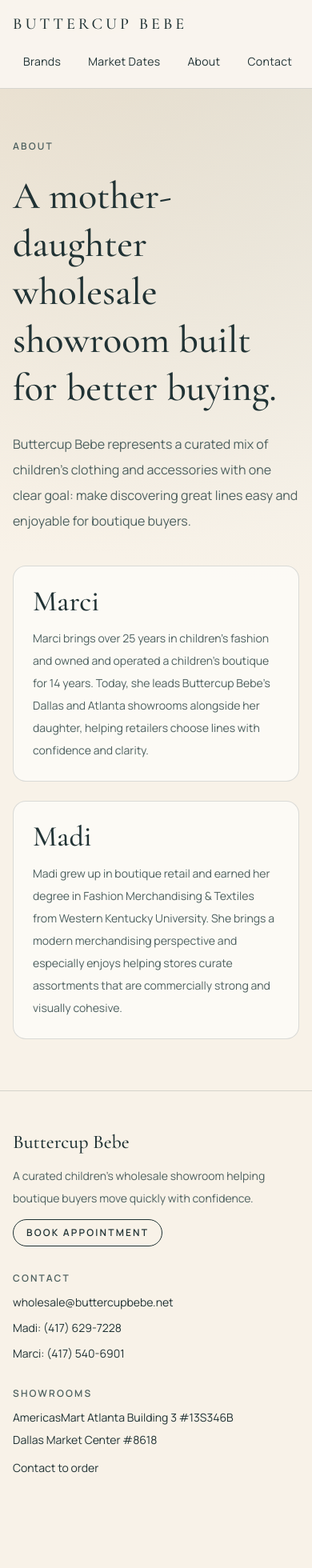
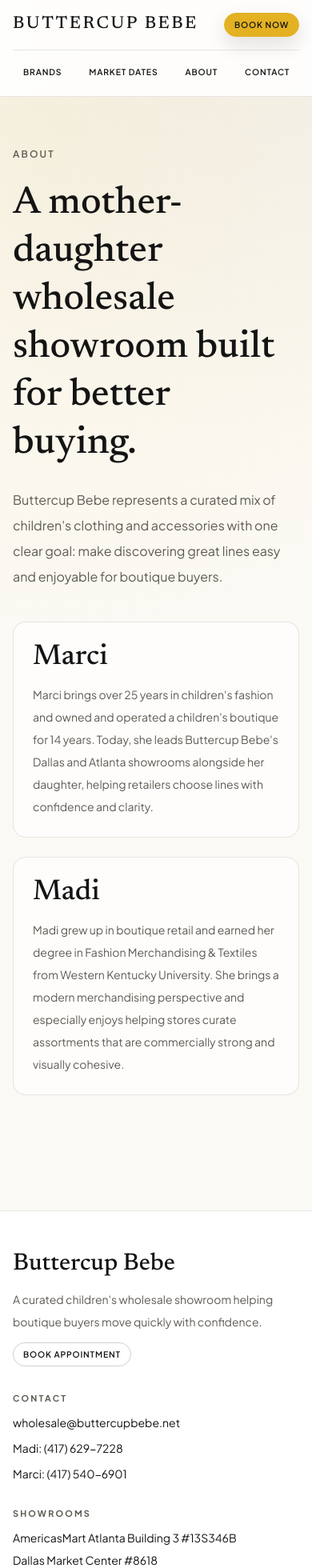
Before and after one commit to searchingforj/buttercupbebe-site, a Next.js app: page /about in a window 390 px wide. Shown: the top 1960 px of the page at 80% size. Before the commit the page ends 1894 px from the top, so only its background shows below. Built offline with nearby package versions, Linux system fonts and the light colour scheme.

Commit message:
feat(ui): add reusable button system and editorial theme foundation

```diff
--- a/src/app/globals.css
+++ b/src/app/globals.css
@@ -1,17 +1,23 @@
 @import "tailwindcss";
 
 :root {
-  --surface: #f8f2e8;
-  --surface-strong: #efe4d2;
-  --surface-overlay: #fbf7f1;
-  --ink-strong: #203234;
-  --ink-muted: #4d605f;
-  --border-soft: rgba(32, 50, 52, 0.16);
+  --background: #fcfaf5;
+  --surface: #ffffff;
+  --surface-strong: #f7f3ea;
+  --surface-overlay: rgba(255, 255, 255, 0.88);
+  --ink-strong: #141414;
+  --ink-muted: #5f5b53;
+  --line: rgba(20, 20, 20, 0.1);
+  --line-strong: rgba(20, 20, 20, 0.2);
+  --accent: #e3b122;
+  --accent-strong: #cc9b11;
+  --button-on-accent: #17130b;
+  --border-soft: var(--line);
 }
 
 @theme inline {
-  --font-sans: var(--font-manrope);
-  --font-display: var(--font-cormorant);
+  --font-sans: var(--font-body);
+  --font-display: var(--font-display);
 }
 
 * {
@@ -25,21 +31,65 @@
 body {
   margin: 0;
   min-height: 100vh;
-  background:
-    radial-gradient(circle at 20% -10%, rgba(223, 199, 167, 0.5), transparent 42%),
-    radial-gradient(circle at 90% 0%, rgba(194, 215, 220, 0.32), transparent 38%),
-    var(--surface);
   color: var(--ink-strong);
-  font-family: var(--font-manrope), sans-serif;
+  font-family: var(--font-body), sans-serif;
+  background-color: var(--background);
+  background-image:
+    radial-gradient(circle at 14% 8%, rgba(227, 177, 34, 0.09), transparent 34%),
+    radial-gradient(circle at 88% -4%, rgba(0, 0, 0, 0.045), transparent 30%),
+    radial-gradient(rgba(20, 20, 20, 0.018) 0.6px, transparent 0.6px);
+  background-size: auto, auto, 3px 3px;
 }
 
 .font-display {
-  font-family: var(--font-cormorant), serif;
+  font-family: var(--font-display), serif;
 }
 
 a {
   color: inherit;
   text-decoration: none;
+}
+
+.section-eyebrow {
+  color: var(--ink-muted);
+  font-size: 0.68rem;
+  font-weight: 700;
+  letter-spacing: 0.2em;
+  text-transform: uppercase;
+}
+
+.panel {
+  border: 1px solid var(--line);
+  border-radius: 1rem;
+  background: color-mix(in srgb, var(--surface) 96%, transparent);
+  box-shadow: 0 14px 34px rgba(20, 20, 20, 0.06);
+}
+
+.interactive-card {
+  transition: transform 0.25s ease, box-shadow 0.25s ease, border-color 0.25s ease;
+}
+
+.interactive-card:hover {
+  transform: translateY(-2px);
+  border-color: var(--line-strong);
+  box-shadow: 0 16px 40px rgba(20, 20, 20, 0.12);
+}
+
+.brand-card-overlay {
+  opacity: 0;
+  pointer-events: none;
+  transition: opacity 0.22s ease;
+}
+
+@media (hover: hover) and (pointer: fine) {
+  .brand-card:hover .brand-card-overlay {
+    opacity: 1;
+    pointer-events: auto;
+  }
+}
+
+:focus-visible {
+  outline: none;
 }
 
 @keyframes rise {
--- a/src/app/layout.tsx
+++ b/src/app/layout.tsx
@@ -1,18 +1,19 @@
 import type { Metadata } from "next";
-import { Cormorant_Garamond, Manrope } from "next/font/google";
+import { Newsreader, Plus_Jakarta_Sans } from "next/font/google";
 
 import { SiteFooter } from "@/components/site-footer";
 import { SiteHeader } from "@/components/site-header";
 
 import "./globals.css";
 
-const manrope = Manrope({
-  variable: "--font-manrope",
+const plusJakarta = Plus_Jakarta_Sans({
+  variable: "--font-body",
   subsets: ["latin"],
+  weight: ["400", "500", "600", "700"],
 });
 
-const cormorant = Cormorant_Garamond({
-  variable: "--font-cormorant",
+const newsreader = Newsreader({
+  variable: "--font-display",
   subsets: ["latin"],
   weight: ["500", "600", "700"],
 });
@@ -23,7 +24,7 @@
     template: "%s | Buttercup Bebe",
   },
   description:
-    "Premium wholesale children\'s showroom in Dallas and Atlanta for boutique retailers.",
+    "Premium wholesale children's showroom in Dallas and Atlanta for boutique retailers.",
 };
 
 export default function RootLayout({
@@ -33,7 +34,7 @@
 }>) {
   return (
     <html lang="en">
-      <body className={`${manrope.variable} ${cormorant.variable} antialiased`}>
+      <body className={`${plusJakarta.variable} ${newsreader.variable} antialiased`}>
         <SiteHeader />
         <main>{children}</main>
         <SiteFooter />
--- a/src/components/site-footer.tsx
+++ b/src/components/site-footer.tsx
@@ -7,13 +7,14 @@
   CONTACT_PHONES,
   SHOWROOM_LOCATIONS,
 } from "@/lib/constants";
+import { buttonStyles } from "@/components/ui/button";
 
 export function SiteFooter() {
   return (
-    <footer className="border-t border-[var(--border-soft)] bg-[var(--surface)]">
+    <footer className="mt-20 border-t border-[var(--line)] bg-[var(--surface)]">
       <div className="mx-auto grid max-w-7xl gap-8 px-4 py-12 sm:px-6 md:grid-cols-2 lg:grid-cols-[1.2fr_1fr_1fr] lg:px-10">
         <div className="space-y-3">
-          <p className="font-display text-2xl text-[var(--ink-strong)]">Buttercup Bebe</p>
+          <p className="font-display text-3xl text-[var(--ink-strong)]">Buttercup Bebe</p>
           <p className="max-w-md text-sm leading-7 text-[var(--ink-muted)]">
             A curated children&apos;s wholesale showroom helping boutique buyers move quickly with confidence.
           </p>
@@ -21,33 +22,33 @@
             href={BOOKING_URL}
             target="_blank"
             rel="noopener noreferrer"
-            className="inline-flex rounded-full border border-[var(--ink-strong)] px-4 py-2 text-xs font-semibold tracking-[0.18em] text-[var(--ink-strong)] transition hover:bg-[var(--ink-strong)] hover:text-[var(--surface)]"
+            className={buttonStyles({ variant: "secondary", size: "sm" })}
           >
-            BOOK APPOINTMENT
+            Book Appointment
           </a>
         </div>
 
         <div className="space-y-3">
-          <h2 className="text-xs font-semibold tracking-[0.18em] text-[var(--ink-muted)]">CONTACT</h2>
-          <a className="block text-sm text-[var(--ink-strong)] hover:text-[var(--ink-muted)]" href={`mailto:${CONTACT_EMAIL}`}>
+          <h2 className="section-eyebrow">Contact</h2>
+          <a className="block text-sm text-[var(--ink-strong)] transition hover:text-[var(--accent-strong)]" href={`mailto:${CONTACT_EMAIL}`}>
             {CONTACT_EMAIL}
           </a>
-          <a className="block text-sm text-[var(--ink-strong)] hover:text-[var(--ink-muted)]" href={`tel:${CONTACT_PHONE_LINKS.madi}`}>
+          <a className="block text-sm text-[var(--ink-strong)] transition hover:text-[var(--accent-strong)]" href={`tel:${CONTACT_PHONE_LINKS.madi}`}>
             Madi: {CONTACT_PHONES.madi}
           </a>
-          <a className="block text-sm text-[var(--ink-strong)] hover:text-[var(--ink-muted)]" href={`tel:${CONTACT_PHONE_LINKS.marci}`}>
+          <a className="block text-sm text-[var(--ink-strong)] transition hover:text-[var(--accent-strong)]" href={`tel:${CONTACT_PHONE_LINKS.marci}`}>
             Marci: {CONTACT_PHONES.marci}
           </a>
         </div>
 
         <div className="space-y-3">
-          <h2 className="text-xs font-semibold tracking-[0.18em] text-[var(--ink-muted)]">SHOWROOMS</h2>
+          <h2 className="section-eyebrow">Showrooms</h2>
           <ul className="space-y-2 text-sm text-[var(--ink-strong)]">
             {SHOWROOM_LOCATIONS.map((location) => (
               <li key={location}>{location}</li>
             ))}
           </ul>
-          <Link href="/contact" className="text-sm text-[var(--ink-muted)] underline-offset-4 hover:underline">
+          <Link href="/contact" className="text-sm text-[var(--ink-muted)] underline-offset-4 transition hover:text-[var(--accent-strong)] hover:underline">
             Contact to order
           </Link>
         </div>
--- a/src/components/site-header.tsx
+++ b/src/components/site-header.tsx
@@ -1,6 +1,7 @@
 import Link from "next/link";
 
 import { BOOKING_URL } from "@/lib/constants";
+import { buttonStyles } from "@/components/ui/button";
 
 const navItems = [
   { label: "Brands", href: "/#brands-section" },
@@ -11,40 +12,43 @@
 
 export function SiteHeader() {
   return (
-    <header className="sticky top-0 z-40 border-b border-[var(--border-soft)] bg-[color:var(--surface-overlay)]/90 backdrop-blur">
-      <div className="mx-auto flex max-w-7xl flex-col gap-4 px-4 py-4 sm:px-6 lg:px-10">
-        <div className="flex items-center justify-between gap-3">
+    <header className="sticky top-0 z-40 border-b border-[var(--line)] bg-[var(--surface-overlay)] backdrop-blur-lg">
+      <div className="mx-auto max-w-7xl px-4 py-4 sm:px-6 lg:px-10">
+        <div className="flex flex-wrap items-center justify-between gap-3">
           <Link
             href="/"
-            className="font-display text-xl tracking-[0.2em] text-[var(--ink-strong)] transition-colors hover:text-[var(--ink-muted)]"
+            className="font-display text-[1.35rem] leading-none tracking-[0.12em] text-[var(--ink-strong)] sm:text-[1.6rem]"
             aria-label="Buttercup Bebe home"
           >
             BUTTERCUP BEBE
           </Link>
+
+          <a
+            href={BOOKING_URL}
+            target="_blank"
+            rel="noopener noreferrer"
+            className={buttonStyles({ variant: "primary", size: "sm" })}
+          >
+            Book Now
+          </a>
         </div>
 
-        <nav aria-label="Primary" className="overflow-x-auto">
-          <ul className="flex min-w-max items-center gap-2 text-sm sm:gap-3">
+        <nav aria-label="Primary" className="mt-4 overflow-x-auto border-t border-[var(--line)] pt-3">
+          <ul className="flex min-w-max items-center gap-2">
             {navItems.map((item) => (
               <li key={item.label}>
                 <Link
                   href={item.href}
-                  className="inline-flex items-center rounded-full border border-transparent px-3 py-1.5 tracking-wide text-[var(--ink-muted)] transition hover:border-[var(--border-soft)] hover:text-[var(--ink-strong)]"
+                  className={buttonStyles({
+                    variant: "ghost",
+                    size: "sm",
+                    className: "uppercase",
+                  })}
                 >
                   {item.label}
                 </Link>
               </li>
             ))}
-            <li>
-              <a
-                href={BOOKING_URL}
-                target="_blank"
-                rel="noopener noreferrer"
-                className="inline-flex items-center rounded-full border border-[var(--ink-strong)] px-3 py-1.5 tracking-wide text-[var(--ink-strong)] transition hover:bg-[var(--ink-strong)] hover:text-[var(--surface)]"
-              >
-                Book Now
-              </a>
-            </li>
           </ul>
         </nav>
       </div>
--- /dev/null
+++ b/src/components/ui/button.tsx
@@ -0,0 +1,61 @@
+import type { ButtonHTMLAttributes } from "react";
+
+type ButtonVariant = "primary" | "secondary" | "ghost";
+type ButtonSize = "sm" | "md" | "lg";
+
+type ButtonStyleOptions = {
+  variant?: ButtonVariant;
+  size?: ButtonSize;
+  className?: string;
+};
+
+const baseStyles =
+  "inline-flex items-center justify-center rounded-full font-semibold tracking-[0.08em] transition-all duration-200 focus-visible:outline-none focus-visible:ring-2 focus-visible:ring-[var(--accent)] focus-visible:ring-offset-2 focus-visible:ring-offset-[var(--surface)] disabled:pointer-events-none disabled:opacity-60";
+
+const variantStyles: Record<ButtonVariant, string> = {
+  primary:
+    "border border-[var(--accent)] bg-[var(--accent)] text-[var(--button-on-accent)] shadow-[0_10px_24px_rgba(17,17,17,0.12)] hover:border-[var(--accent-strong)] hover:bg-[var(--accent-strong)] hover:text-[var(--button-on-accent)]",
+  secondary:
+    "border border-[var(--line-strong)] bg-transparent text-[var(--ink-strong)] hover:border-[var(--ink-strong)] hover:bg-[var(--ink-strong)] hover:text-[var(--surface)]",
+  ghost:
+    "border border-transparent bg-transparent text-[var(--ink-muted)] hover:text-[var(--ink-strong)] hover:underline",
+};
+
+const sizeStyles: Record<ButtonSize, string> = {
+  sm: "px-3 py-1.5 text-[0.65rem] uppercase",
+  md: "px-5 py-2.5 text-[0.72rem] uppercase",
+  lg: "px-6 py-3 text-xs uppercase",
+};
+
+function cn(...values: Array<string | undefined>) {
+  return values.filter(Boolean).join(" ");
+}
+
+export function buttonStyles({
+  variant = "primary",
+  size = "md",
+  className,
+}: ButtonStyleOptions = {}) {
+  return cn(baseStyles, variantStyles[variant], sizeStyles[size], className);
+}
+
+type ButtonProps = ButtonHTMLAttributes<HTMLButtonElement> & {
+  variant?: ButtonVariant;
+  size?: ButtonSize;
+};
+
+export function Button({
+  type = "button",
+  variant = "primary",
+  size = "md",
+  className,
+  ...props
+}: ButtonProps) {
+  return (
+    <button
+      type={type}
+      className={buttonStyles({ variant, size, className })}
+      {...props}
+    />
+  );
+}
```
Also changed, not shown: src/components/contact-form.tsx (+13 -38 lines).
